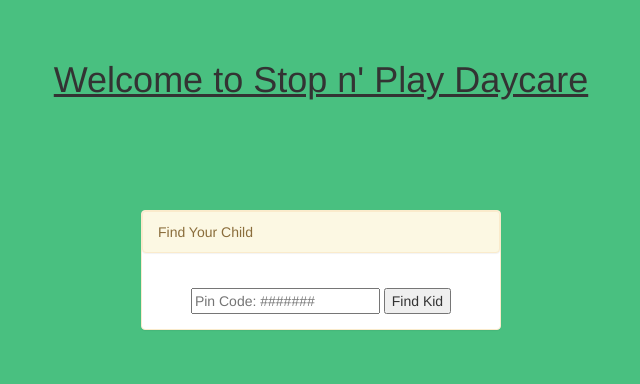
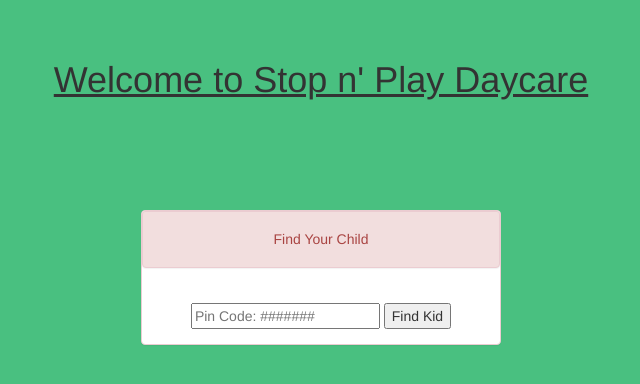
Before and after one commit to rallen0150/child_checkin, a Django app: page / in a window 1280 px wide. Shown: the part 52-436 px from the top of the page, without its empty margins (319-959 px from the left). Run offline with Django 3.2, Linux system fonts and the light colour scheme; some libraries are stand-ins or nearby versions.

Commit message:
still styling it up

```diff
--- a/checkin_app/models.py
+++ b/checkin_app/models.py
@@ -45,7 +45,6 @@
     def daily_time(self):
         return self.checkout_time - self.checkin_time
 
-
 ACCESS_LEVEL = [
     ('P', 'Parent'),
     ('E', 'Employee')
--- a/checkin_app/views.py
+++ b/checkin_app/views.py
@@ -94,7 +94,6 @@
         return context
 
 class SchoolDetailView(TemplateView):
-    model = Child
     template_name = 'class.html'
 
     def get_context_data(self, **kwargs):
--- a/templates/class.html
+++ b/templates/class.html
@@ -2,8 +2,8 @@
 
 {% block content %}
 <h3>Children On Site</h3>
-  {% for child in class_list.get_time %}
-    {% if child.checkin == True %}
+  {% for child in class_list %}
+    {% if child.get_time.checkin %}
       <a href="{% url 'child_detail_view' child.id %}">{{ child.get_full_name }}</a><br>
     {% endif %}
   {% endfor %}
--- a/templates/index.html
+++ b/templates/index.html
@@ -5,9 +5,9 @@
   <h1>Welcome to Stop n' Play Daycare</h1><br><br><br><br><br>
   <div class="row">
     <div class="col-md-4 col-md-offset-4">
-      <div class="panel panel-warning">
+      <div class="panel panel-danger">
         <div class="panel panel-heading">
-          Find Your Child
+          <h5 id="table-head">Find Your Child</h5>
         </div>
         <div class="panel-body">
         <form class="" action="" method="post">
```
Also changed, not shown: checkin_app/migrations/0001_initial.py, checkin_app/migrations/0002_auto_20161106_0408.py (deleted), checkin_app/migrations/0003_auto_20161106_0410.py (deleted), checkin_app/migrations/0004_auto_20161106_0415.py (deleted), checkin_app/migrations/0005_auto_20161106_0416.py (deleted), checkin_app/migrations/0006_auto_20161106_1457.py (deleted), checkin_app/migrations/0007_auto_20161106_1458.py (deleted), checkin_app/migrations/0008_auto_20161106_1458.py (deleted), checkin_app/migrations/0009_auto_20161106_2223.py (deleted), checkin_app/migrations/0010_remove_child_picture.py (deleted), checkin_app/migrations/0011_child_picture.py (deleted).
